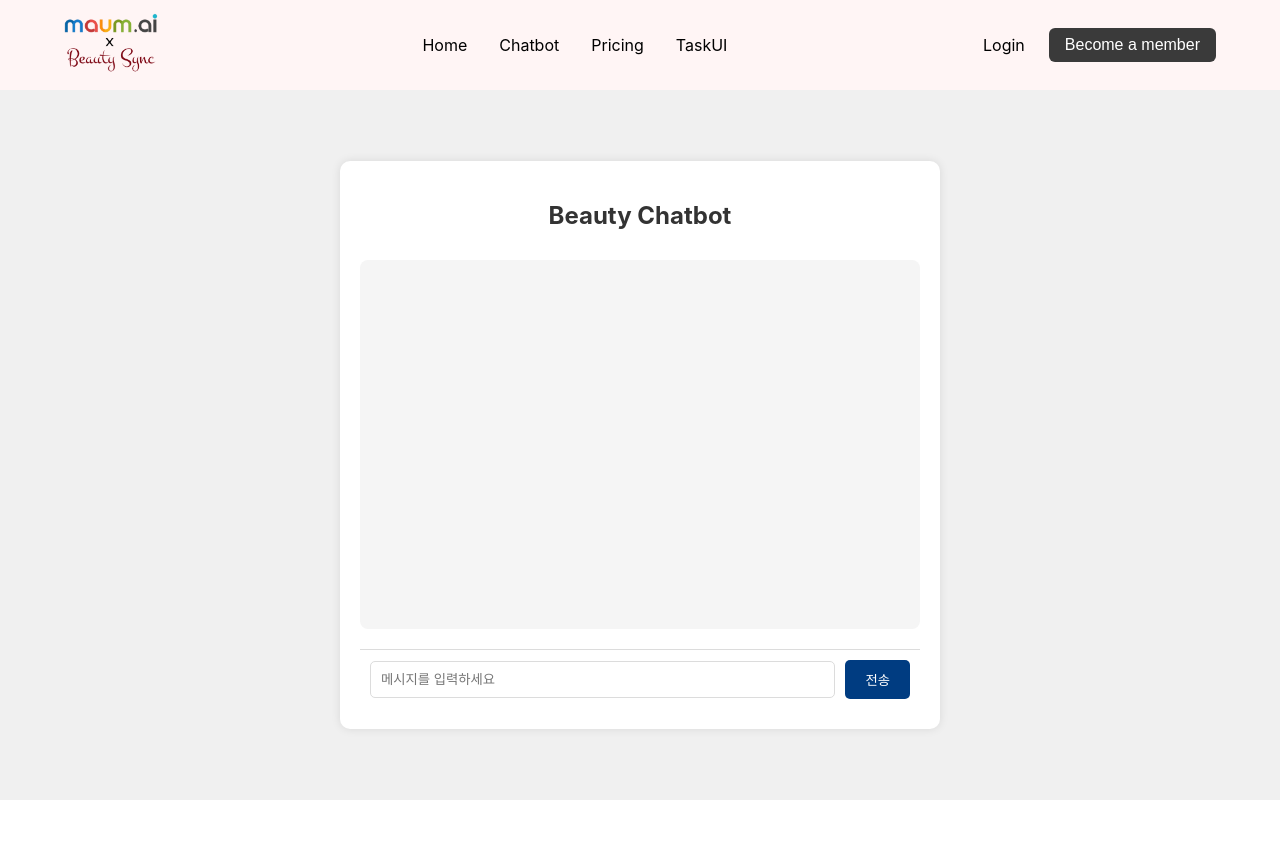
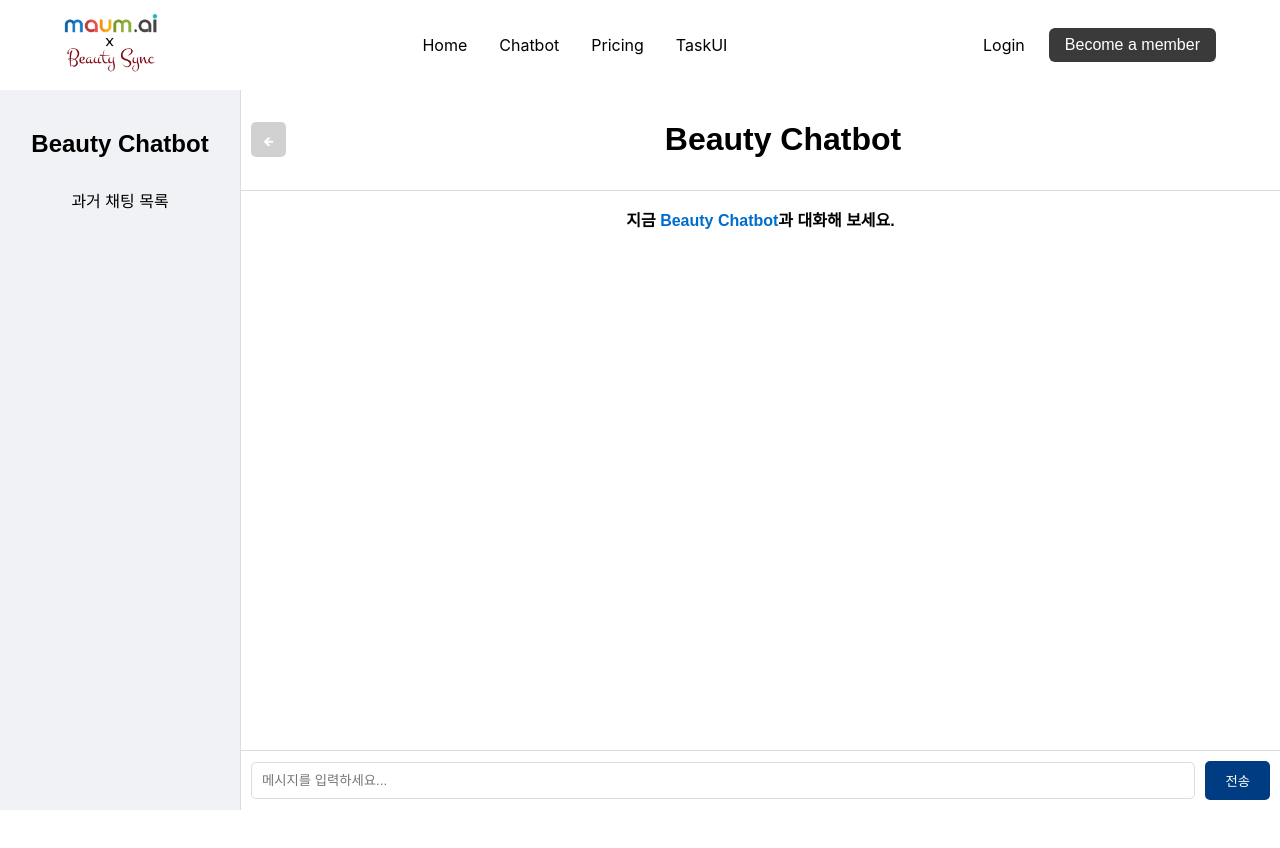
Before and after one commit to sunflowerhye/llm-frontend, a React (Create React App) app in the folder LLM-Project/project/: page /chatbot in a window 1280 px wide. Shown: the top 848 px of the page. Built offline with nearby package versions, Linux system fonts and the light colour scheme.

Commit message:
input style 오류 수정

```diff
--- a/LLM-Project/project/src/App.js
+++ b/LLM-Project/project/src/App.js
@@ -12,8 +12,6 @@ import Task1Page from './pages/Task1Page';
 import Task2Page from './pages/Task2Page';
 import Task3Page from './pages/Task3Page';
 import TaskUI from './pages/TaskUI';
-
-import ChatbotPage2 from './pages/ChatbotPage2';
 
 function App() {
   return (
@@ -31,9 +29,6 @@ function App() {
           <Route path="/task/2" element={<Task2Page/>} />
           <Route path="/task/3" element={<Task3Page/>} />
 
-          <Route path="/chatbot2" element={<ChatbotPage2/>} />
-
-
 
         </Routes>
         <Section /> {/* 필요 시 추가 */}
--- a/LLM-Project/project/src/pages/Bar.jsx
+++ b/LLM-Project/project/src/pages/Bar.jsx
@@ -8,7 +8,8 @@ const toolbarStyle = {
     height: '90px',
     margin: '0',
     opacity: '1',
-    background: '#FFF5F5',
+    // 기존 핑크 색상 background: '#FFF5F5',
+    background: '#FFFFFF',
     display: 'flex',
     justifyContent: 'space-between', // 양쪽 정렬
     alignItems: 'center',
--- a/LLM-Project/project/src/pages/ChatbotPage.jsx
+++ b/LLM-Project/project/src/pages/ChatbotPage.jsx
@@ -1,73 +1,71 @@
-import React, { useState, useEffect } from 'react';
-import './chat.css';
+import React, { useState } from "react";
+import "./Chatbot.css";
 
-const ChatbotPage = () => {
-  const [message, setMessage] = useState('');
-  const [chatHistory, setChatHistory] = useState([]);
-  const [error, setError] = useState('');
-  const token = localStorage.getItem('access_token');
+function ChatbotPage() {
+  const [messages, setMessages] = useState([]);
+  const [inputValue, setInputValue] = useState("");
+  const [isSidebarVisible, setIsSidebarVisible] = useState(true); // 사이드바 상태 관리
 
-  const sendMessage = async () => {
-    if (!message.trim()) return;
-
-    try {
-      const response = await fetch('http://localhost:5000/chat', {
-        method: 'POST',
-        headers: {
-          'Content-Type': 'application/json',
-          Authorization: `Bearer ${token}`,
-        },
-        body: JSON.stringify({ message }),
-      });
-
-      const data = await response.json();
-
-      if (response.ok) {
-        setChatHistory((prev) => [
-          ...prev,
-          { type: 'user', text: message },
-          { type: 'gpt', text: data.response },
-        ]);
-        setMessage('');
-      } else {
-        setError(data.error || '오류가 발생했습니다.');
-      }
-    } catch (error) {
-      setError('서버 연결에 실패했습니다.');
+  const handleSendMessage = () => {
+    if (inputValue.trim()) {
+      setMessages([...messages, inputValue]);
+      setInputValue("");
     }
   };
 
-  useEffect(() => {
-    // 기존 대화 기록을 로드
-  }, []);
+  const toggleSidebar = () => {
+    setIsSidebarVisible(!isSidebarVisible); // 사이드바 토글
+  };
 
   return (
-    <div className="chat-page">
-      <div className="chat-container">
-        <h2>Beauty Chatbot</h2>
-        <div className="chat-history">
-          {chatHistory.map((entry, index) => (
+    <div className="chatbot-container">
+      {isSidebarVisible && (
+        <div className="sidebar">
+          <h2>Beauty Chatbot</h2>
+          <nav>
+            <ul>
+              <li>과거 채팅 목록</li>
+              {/**/}
+            </ul>
+          </nav>
+        </div>
+      )}
+
+      <div className="main-content">
+      <div className="header">
+          <button className="toggle-button" onClick={toggleSidebar}>
+            {isSidebarVisible ? "🡸" : "🡺"}
+          </button>
+          <h1 className="header-title">Beauty Chatbot</h1>
+        </div>
+
+        <p className="highlight">
+          지금 <span className="highlight-blue">Beauty Chatbot</span>과 대화해 보세요.
+        </p>
+
+        <div className="chat-section">
+          {messages.map((msg, index) => (
             <div
               key={index}
-              className={entry.type === 'user' ? 'user-message' : 'gpt-message'}
+              className={`chat-message ${index % 2 === 0 ? "chat-left" : "chat-right"}`}
             >
-              {entry.text}
+              {msg}
             </div>
           ))}
         </div>
+
         <div className="chat-input">
           <input
             type="text"
-            value={message}
-            onChange={(e) => setMessage(e.target.value)}
-            placeholder="메시지를 입력하세요"
+            value={inputValue}
+            onChange={(e) => setInputValue(e.target.value)}
+            placeholder="메시지를 입력하세요..."
           />
-          <button onClick={sendMessage}>전송</button>
+          <button onClick={handleSendMessage}>전송</button>
         </div>
-        {error && <p className="error">{error}</p>}
       </div>
     </div>
   );
-};
+}
 
 export default ChatbotPage;
--- a/LLM-Project/project/src/pages/ChatbotPage2.jsx
+++ /dev/null
@@ -1,71 +0,0 @@
-import React, { useState } from "react";
-import "./Chatbot2.css";
-
-function ChatbotPage2() {
-  const [messages, setMessages] = useState([]);
-  const [inputValue, setInputValue] = useState("");
-  const [isSidebarVisible, setIsSidebarVisible] = useState(true); // 사이드바 상태 관리
-
-  const handleSendMessage = () => {
-    if (inputValue.trim()) {
-      setMessages([...messages, inputValue]);
-      setInputValue("");
-    }
-  };
-
-  const toggleSidebar = () => {
-    setIsSidebarVisible(!isSidebarVisible); // 사이드바 토글
-  };
-
-  return (
-    <div className="chatbot-container">
-      {isSidebarVisible && (
-        <div className="sidebar">
-          <h2>Beauty Chatbot</h2>
-          <nav>
-            <ul>
-              <li>과거 채팅 목록</li>
-              {/**/}
-            </ul>
-          </nav>
-        </div>
-      )}
-
-      <div className="main-content">
-      <div className="header">
-          <button className="toggle-button" onClick={toggleSidebar}>
-            {isSidebarVisible ? "🡸" : "🡺"}
-          </button>
-          <h1 className="header-title">Beauty Chatbot</h1>
-        </div>
-
-        <p className="highlight">
-          지금 <span className="highlight-blue">Beauty Chatbot</span>과 대화해 보세요.
-        </p>
-
-        <div className="chat-section">
-          {messages.map((msg, index) => (
-            <div
-              key={index}
-              className={`chat-message ${index % 2 === 0 ? "chat-left" : "chat-right"}`}
-            >
-              {msg}
-            </div>
-          ))}
-        </div>
-
-        <div className="chat-input">
-          <input
-            type="text"
-            value={inputValue}
-            onChange={(e) => setInputValue(e.target.value)}
-            placeholder="메시지를 입력하세요..."
-          />
-          <button onClick={handleSendMessage}>전송</button>
-        </div>
-      </div>
-    </div>
-  );
-}
-
-export default ChatbotPage2;
--- a/LLM-Project/project/src/pages/TaskUI2.css
+++ b/LLM-Project/project/src/pages/TaskUI2.css
@@ -1,8 +1,15 @@
-.task-ui {
+/* .task-ui {
   font-family: 'Poppins', Arial, sans-serif;
   background: linear-gradient(to bottom right, #FFF5F5, #FFEEEE);
   padding: 40px;
   max-width: 1200px;
+  margin: auto;
+  text-align: center;
+} */
+.task-ui {
+  font-family: 'Poppins', Arial, sans-serif;
+  background: linear-gradient(to bottom right, #def2fa, #FFEEEE);
+  padding: 40px;
   margin: auto;
   text-align: center;
 }
--- a/LLM-Project/project/src/pages/chat.css
+++ /dev/null
@@ -1,81 +0,0 @@
-.chat-page {
-  margin: 0; /* 여백 제거 */
-  display: flex;
-  justify-content: center;
-  align-items: center;
-  background-color: #f0f0f0; /* 배경색 */
-  height: calc(100vh - 90px); /* 전체 화면에서 메뉴바 높이를 제외한 영역 */
-  overflow: hidden; /* 스크롤 숨기기 */
-}
-
-.chat-container {
-  width: 100%;
-  max-width: 600px; /* 최대 너비 제한 */
-  background: #ffffff;
-  color: #333;
-  display: flex;
-  flex-direction: column;
-  height: 80%; /* 컨테이너의 높이 조정 */
-  padding: 20px;
-  box-shadow: 0 0 10px rgba(0, 0, 0, 0.1);
-  border-radius: 10px;
-  box-sizing: border-box;
-}
-
-.chat-history {
-  flex: 1;
-  overflow-y: auto; /* 채팅 기록이 많을 때만 스크롤 */
-  margin: 10px 0;
-  padding: 10px;
-  background: #f5f5f5;
-  border-radius: 8px;
-}
-
-
-.user-message {
-  text-align: right;
-  background: #a9e2ff; /* 사용자 메시지 색상 */
-  border-radius: 8px;
-  padding: 10px;
-  margin: 5px 0;
-}
-
-.gpt-message {
-  text-align: left;
-  background: #c9c9c9; /* GPT 메시지 색상 */
-  border-radius: 8px;
-  padding: 10px;
-  margin: 5px 0;
-}
-
-.chat-input {
-  display: flex;
-  justify-content: space-between;
-  margin-top: 10px; /* 입력 영역과 채팅 기록의 간격을 높임 */
-}
-
-input[type="text"] {
-  flex: 1;
-  padding: 10px;
-  border: 1px solid #ccc;
-  border-radius: 4px;
-  margin-right: 10px;
-}
-
-button {
-  padding: 10px 20px;
-  background: #01244a; /* 버튼 색상 */
-  border: none;
-  border-radius: 4px;
-  color: white;
-  cursor: pointer;
-}
-
-button:hover {
-  background: #0056b3; /* 버튼 호버 색상 */
-}
-
-.error {
-  color: red;
-  text-align: center;
-}
```
Also changed, not shown: LLM-Project/project/src/pages/Chatbot.css (renamed from LLM-Project/project/src/pages/Chatbot2.css).
